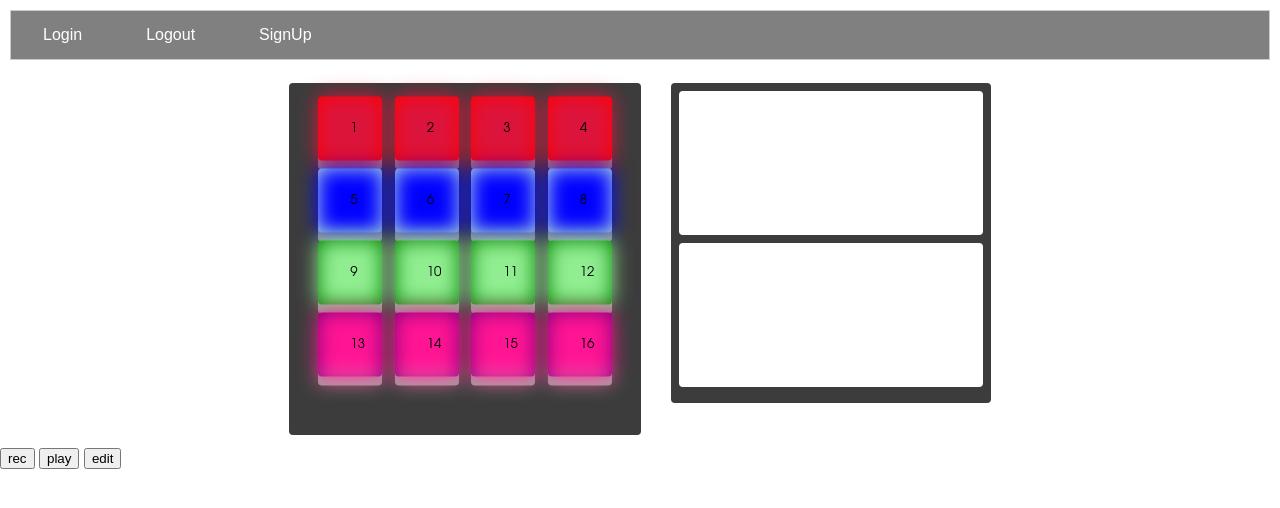
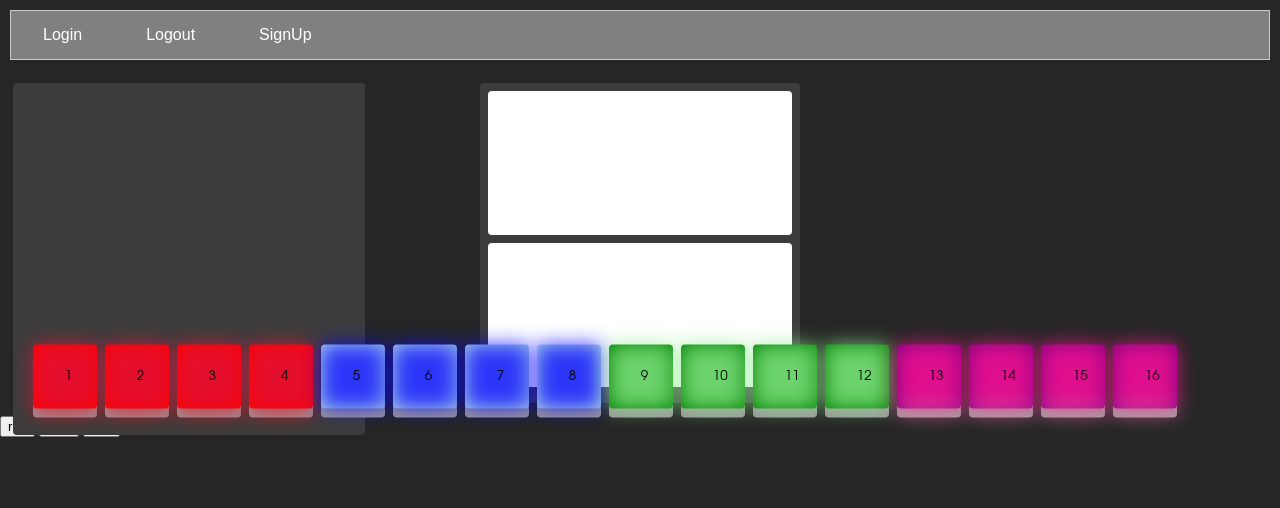
Before and after one commit to Skorpo/web-project-music, a PHP site: page /main.html in a window 1280 px wide. Shown: the top 508 px of the page. Run offline with PHP 8.4, Linux system fonts and the light colour scheme.

Commit message:
Update style.css

```diff
--- a/peter_work/style.css
+++ b/peter_work/style.css
@@ -1,17 +1,18 @@
-body{
+body
+{
 
     /*Change the font to something less painful to prototype with*/
 
-    font-family: sans-serif;
+
 
 
 
     /*Change the colors to a dark theme*/
 
-    color:black;
 
 
 
+	background: #262626;
 
 
     /*Format the body to take up the whole page*/
@@ -23,7 +24,6 @@
     width: 100%;
 
 }
-
 
 
 
@@ -44,7 +44,8 @@
 
     /*Allow spacing and sizing to be responsive*/
 	margin: 4px;
-    display: flex;
+
+	display: flex;
 
     width:20%;
 
@@ -72,14 +73,29 @@
 
 	box-shadow: 0 9px #999;
 
+	justify-content: center;
 
 
+
+
+}
+
+
+@media screen and (max-width: 1060px) {
+    #primary { width:10%; }
+    #secondary { width:30%; margin-left:3%;}
+}
+
+/* Media Queries: Tabled Portrait */
+@media screen and (max-width: 768px) {
+    #primary { width:100%; }
+    #secondary { width:100%; margin:0; border:none; }
 }
 .pad::before {
 
     border-radius: inherit;
     content: '';
-    filter: blur(10px); // Controls the extent of the initial glow
+    filter: blur(10px);
     opacity: .75;
     position: absolute;
     transition: all .3s ease-in-out;
@@ -87,7 +103,7 @@
     height: 100%;
     top: 0;
     right: 0;
-    z-index: -1; // Set behind primary button
+    z-index: -1;
   }
 
 
@@ -123,22 +139,38 @@
 
 
 
-#pad1{	background-color: red;}
-#pad2{	background-color: red;}
-#pad3{	background-color: red;}
-#pad4{	background-color: red;}
-#pad5{	background-color: lightblue;}
-#pad6{	background-color: lightblue;}
-#pad7{	background-color: lightblue;}
-#pad8{	background-color: lightblue;}
-#pad9{	background-color: green;}
-#pad10{	background-color: green;}
-#pad11{	background-color: green;}
-#pad12{	background-color: green;}
-#pad13{	background-color: purple;}
-#pad14{	background-color: purple;}
-#pad15{	background-color: purple;}
-#pad16{	background-color: purple;}
+#pad1{	background-color: red;
+position: sticky;}
+#pad2{	background-color: red;
+position: sticky;}
+#pad3{	background-color: red;
+position: sticky;}
+#pad4{	background-color: red;
+position: sticky;}
+#pad5{	background-color: lightblue;
+position: sticky;}
+#pad6{	background-color: lightblue;
+position: sticky;}
+#pad7{	background-color: lightblue;
+position: sticky;}
+#pad8{	background-color: lightblue;
+position: sticky;}
+#pad9{	background-color: green;
+position: sticky;}
+#pad10{	background-color: green;
+position: sticky;}
+#pad11{	background-color: green;
+position: sticky;}
+#pad12{	background-color: green;
+position: sticky;}
+#pad13{	background-color: purple;
+position: sticky;}
+#pad14{	background-color: purple;
+position: sticky;}
+#pad15{	background-color: purple;
+position: sticky;}
+#pad16{	background-color: purple;
+position: sticky;}
 
 
 
@@ -214,9 +246,10 @@
 
 #pad_container{
 
+
 	display: flex;
 
-    /*Using vw to enable a responsive square*/
+    position: fixed;
 
     width:25vw;
 
@@ -227,10 +260,6 @@
 	padding: 16px 16px 16px 16px;
 
     background: rgb(60,60,60);
-
-    display: inline-block;
-
-
 
     vertical-align:top;
 
@@ -263,7 +292,6 @@
 	border-radius: 4px;
 
 }
-
 
 
 
@@ -357,3 +385,91 @@
     text-align: center;
 
 }
+
+
+.tab .Boomer
+{
+
+
+
+
+
+
+  padding: 10px 10px;
+
+
+
+  text-decoration: none;
+
+  display: inline-block;
+
+	position: sticky;
+	left: 50%;
+
+
+
+
+
+
+
+
+
+
+  justify-content: center;
+
+}
+
+.Boomer span{
+		color:#fff;
+		font-family: verdana;
+		font-size: 20px;
+		color: #fff;
+		display:inline-block;
+		animation: animate 2s linear infinite;
+		width: 24 px;
+		height: 24px;
+		text-align: center; line-height: 24px;
+		border: 1px solid rgba(255, 255, 255, .40);
+		margin: 0 -2.5px;
+
+}
+@keyframes animate
+{
+	0%
+	{
+		color:#f00;
+		box-shadow: 0 2px 10px rgba(255, 0, 0, 1);
+		border: 1px solid rgba(255,0,0,1);
+	}
+	33%
+	{
+		color:#0f0;
+		box-shadow: 0 2px 10px rgba(0, 255, 0, 1);
+		border: 1px solid rgba(0,255,0,1);
+	}
+	66%
+	{
+		color:#00f;
+		box-shadow: 0 2px 10px rgba(0, 0, 255, 1);
+		border: 1px solid rgba(0,0,255,1);
+	}
+	100%
+	{
+		color:#f00;
+		box-shadow: 0 2px 10px rgba(255, 0, 0, 1);
+		border: 1px solid rgba(255,0,0,1);
+	}
+	80%
+	{
+		color:#f00;
+		box-shadow: 0 2px 10px rgba(255, 0, 0, 1);
+		border: 1px solid rgba(255,0,0,1);
+	}
+	100%
+	{
+		color:#f00;
+		box-shadow: 0 2px 10px rgba(255, 0, 0, 1);
+		border: 1px solid rgba(255,0,0,1);
+	}
+
+}
```
